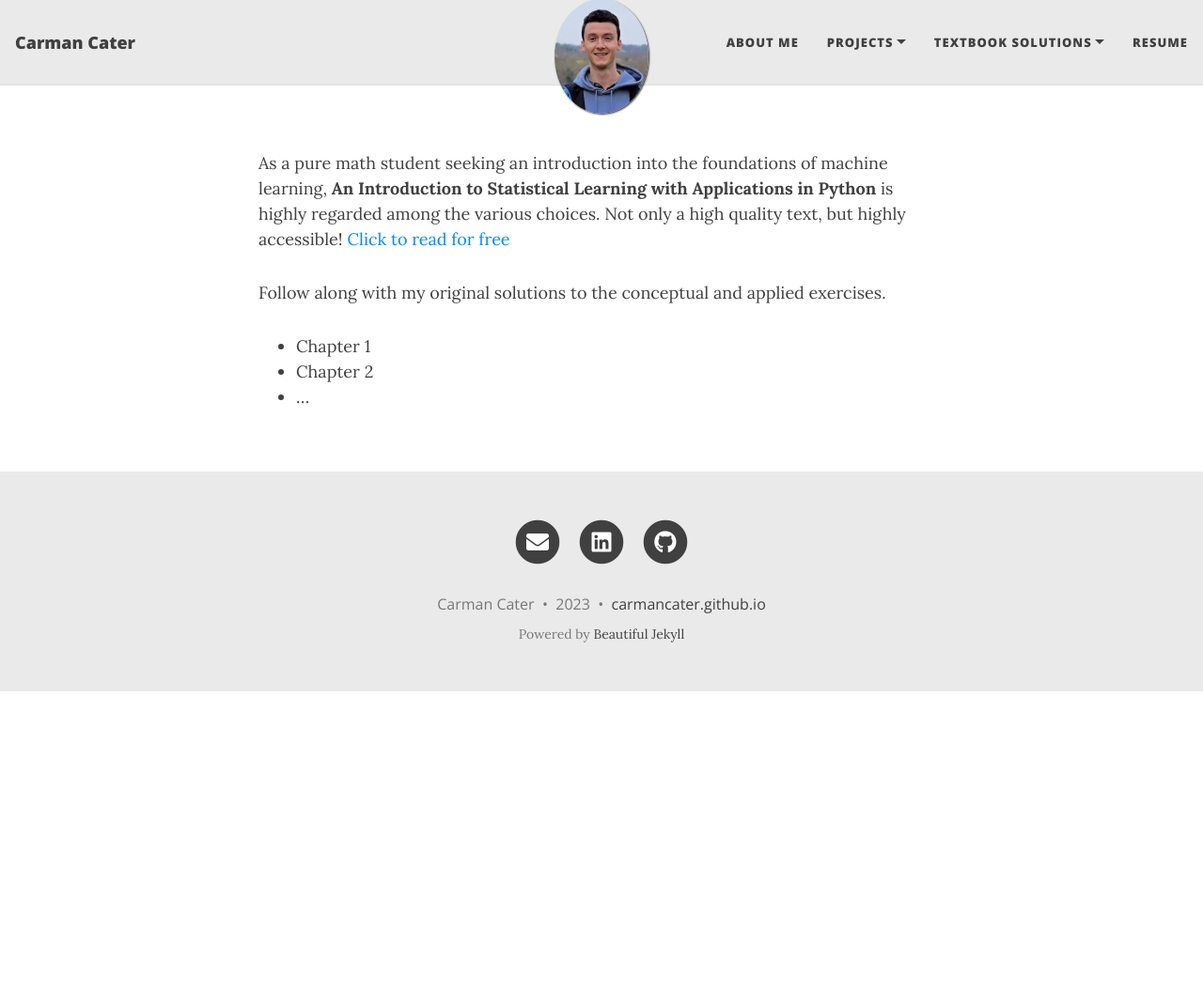
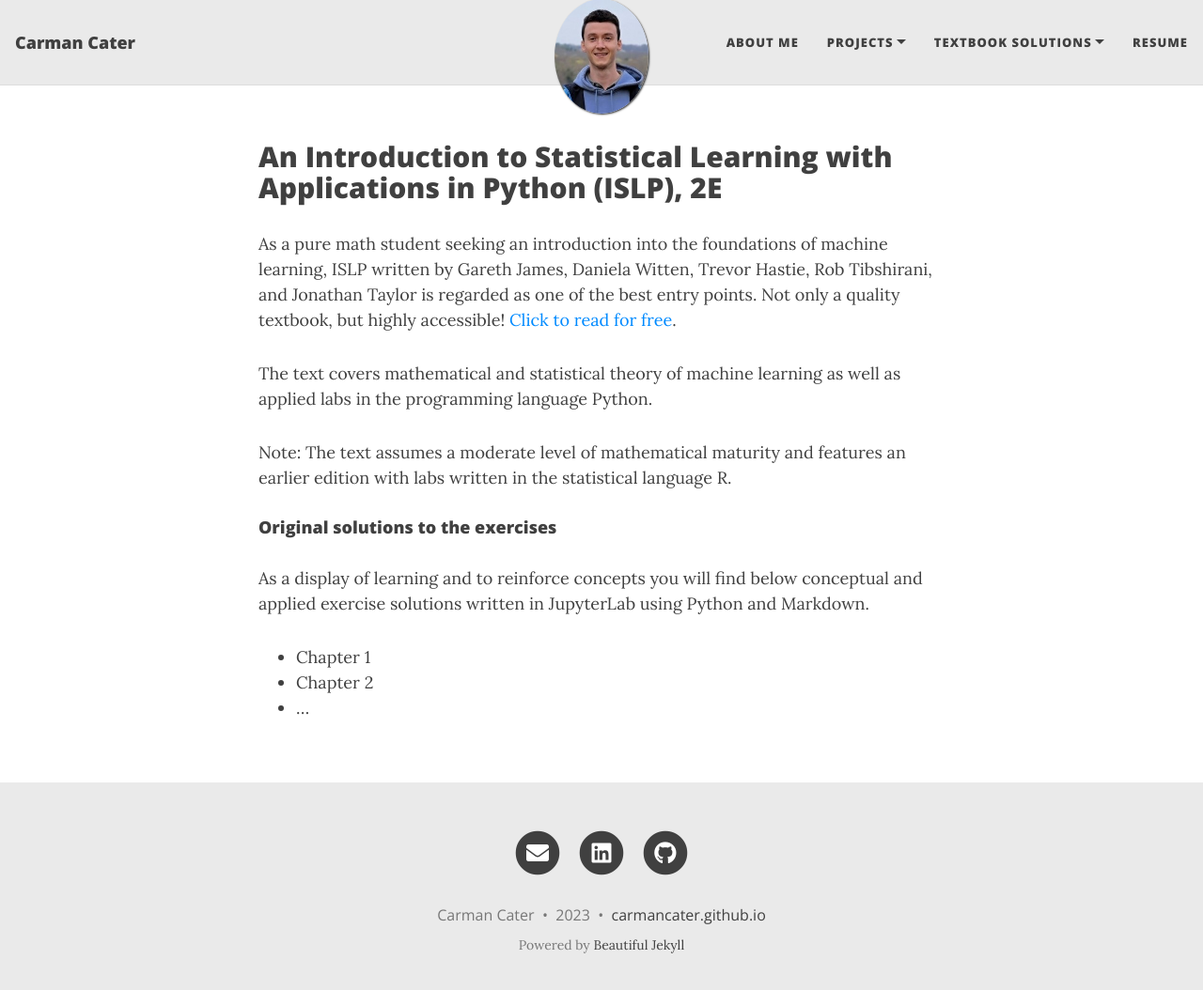
Before and after one commit to carmancater/carmancater.github.io, a Jekyll site: the page built from islpSolutions.md, in a window 1280 px wide and 1067 px high. Shown: the top 1054 px of the window at 94% size. Built offline with Jekyll 4.4.1, drawn with Linux system fonts in a browser that asks for light colours; nearby versions of some CDN libraries.

Commit message:
islp updates

```diff
--- a/_config.yml
+++ b/_config.yml
@@ -25,7 +25,7 @@ navbar-links:
    - Personal:
    - University:
   Textbook Solutions:
-    - An Introduction to Statistical Learning with Applications in Python: "islpSolutions"
+    - ISLP: "islpSolutions"
   Resume:
 
 ################
--- a/islpSolutions.md
+++ b/islpSolutions.md
@@ -1,12 +1,21 @@
 ---
 layout: page
+share-title: ISLP
+---
+
 <!-- title: ISLP
 subtitle: By Gareth James, Daniela Witten, Trevor Hastie, Rob Tibshirani, and Jonathan Taylor -->
----
 
-As a pure math student seeking an introduction into the foundations of machine learning, **An Introduction to Statistical Learning with Applications in Python** is highly regarded among the various choices. Not only a high quality text, but highly accessible! [Click to read for free](https://www.statlearning.com/){:target="_blank"}
+## An Introduction to Statistical Learning with Applications in Python (ISLP), 2E
 
-Follow along with my original solutions to the conceptual and applied exercises.
+As a pure math student seeking an introduction into the foundations of machine learning, ISLP written by Gareth James, Daniela Witten, Trevor Hastie, Rob Tibshirani, and Jonathan Taylor is regarded as one of the best entry points. Not only a quality textbook, but highly accessible! [Click to read for free](https://www.statlearning.com/){:target="_blank"}.
+
+The text covers mathematical and statistical theory of machine learning as well as applied labs in the programming language Python.
+
+Note: The text assumes a moderate level of mathematical maturity and features an earlier edition with labs written in the statistical language R.
+
+#### Original solutions to the exercises
+As a display of learning and to reinforce concepts you will find below conceptual and applied exercise solutions written in JupyterLab using Python and Markdown.
 
 - Chapter 1
 - Chapter 2
```
